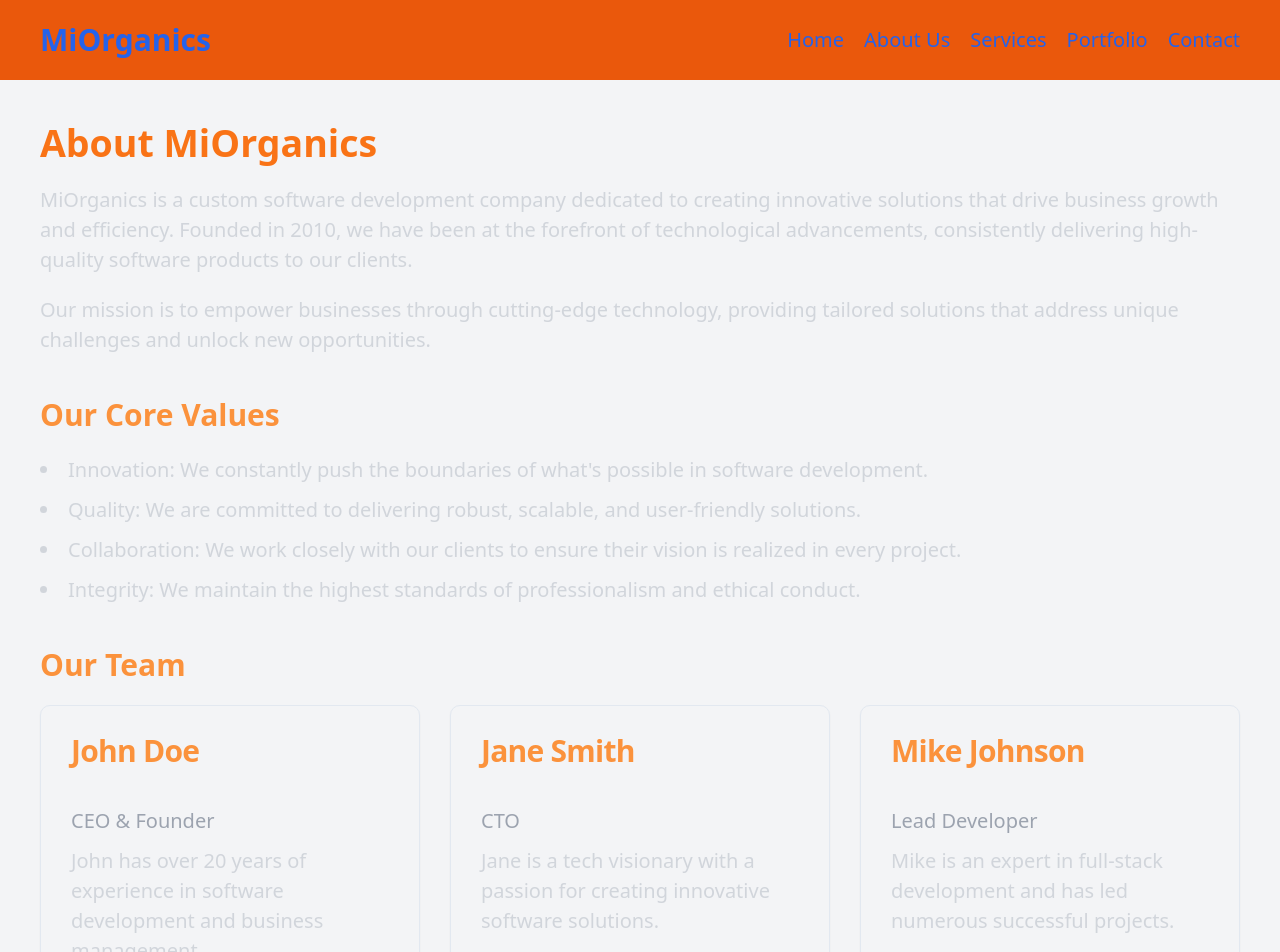
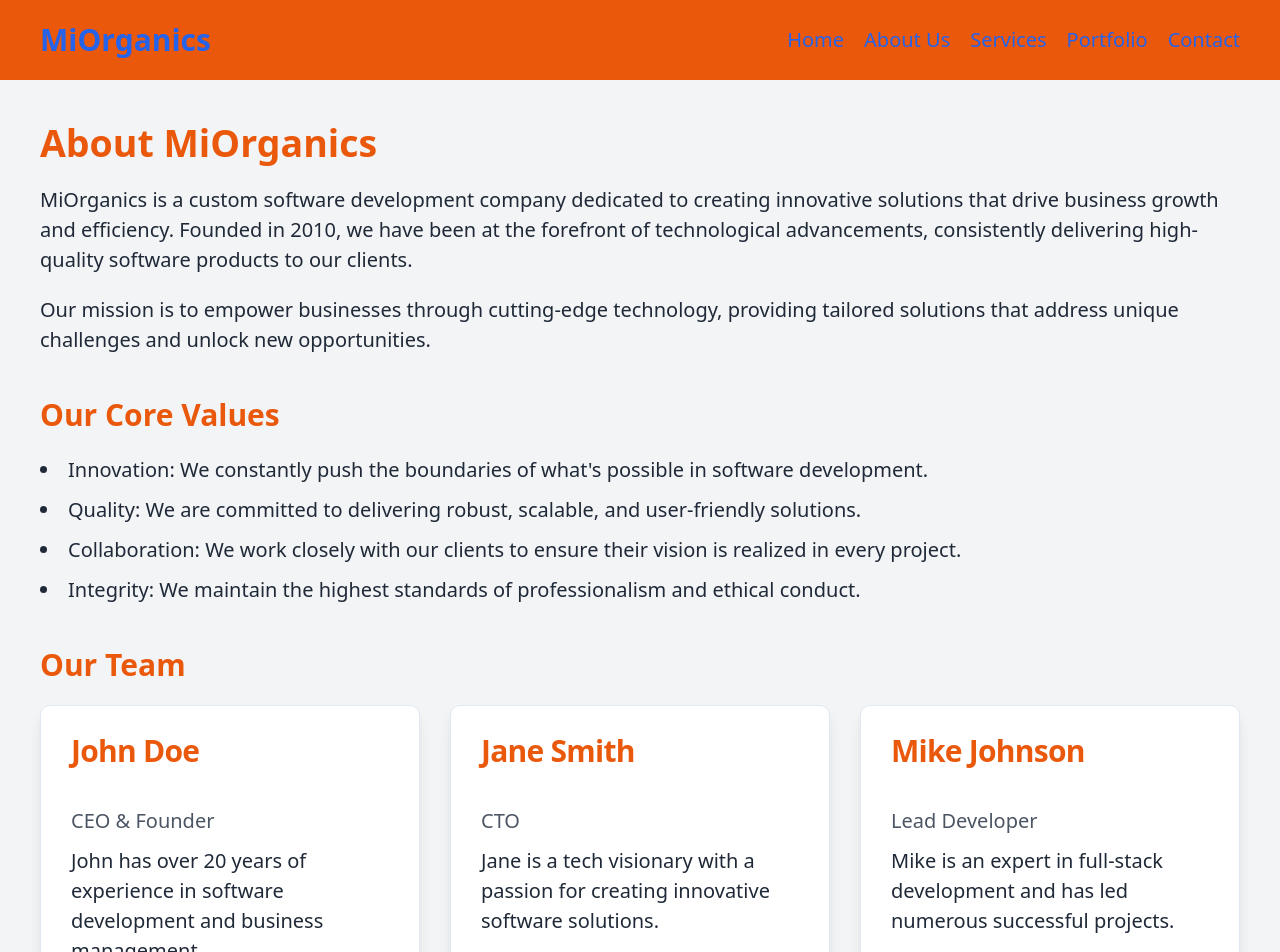
Before and after one commit to vtnt9/miorganics, a React (Vite) app: page /about in a window 1280 px wide. Shown: the top 952 px of the page. Built offline with nearby package versions, Linux system fonts and the light colour scheme.

Commit message:
Improve text readability in About
Adjusted text colors in the About section of MiOrganics to enhance readability and visual appeal.
[skip gpt_engineer]

```diff
--- a/src/pages/About.jsx
+++ b/src/pages/About.jsx
@@ -11,14 +11,14 @@ const About = () => {
   return (
     <div className="space-y-8">
       <section>
-        <h1 className="text-3xl font-bold mb-4 text-orange-500">About MiOrganics</h1>
-        <p className="mb-4 text-gray-300">MiOrganics is a custom software development company dedicated to creating innovative solutions that drive business growth and efficiency. Founded in 2010, we have been at the forefront of technological advancements, consistently delivering high-quality software products to our clients.</p>
-        <p className="mb-4 text-gray-300">Our mission is to empower businesses through cutting-edge technology, providing tailored solutions that address unique challenges and unlock new opportunities.</p>
+        <h1 className="text-3xl font-bold mb-4 text-orange-600">About MiOrganics</h1>
+        <p className="mb-4 text-gray-800">MiOrganics is a custom software development company dedicated to creating innovative solutions that drive business growth and efficiency. Founded in 2010, we have been at the forefront of technological advancements, consistently delivering high-quality software products to our clients.</p>
+        <p className="mb-4 text-gray-800">Our mission is to empower businesses through cutting-edge technology, providing tailored solutions that address unique challenges and unlock new opportunities.</p>
       </section>
 
       <section>
-        <h2 className="text-2xl font-bold mb-4 text-orange-400">Our Core Values</h2>
-        <ul className="list-disc list-inside space-y-2 text-gray-300">
+        <h2 className="text-2xl font-bold mb-4 text-orange-600">Our Core Values</h2>
+        <ul className="list-disc list-inside space-y-2 text-gray-800">
           <li>Innovation: We constantly push the boundaries of what's possible in software development.</li>
           <li>Quality: We are committed to delivering robust, scalable, and user-friendly solutions.</li>
           <li>Collaboration: We work closely with our clients to ensure their vision is realized in every project.</li>
@@ -27,16 +27,16 @@ const About = () => {
       </section>
 
       <section>
-        <h2 className="text-2xl font-bold mb-4 text-orange-400">Our Team</h2>
+        <h2 className="text-2xl font-bold mb-4 text-orange-600">Our Team</h2>
         <div className="grid grid-cols-1 md:grid-cols-3 gap-6">
           {teamMembers.map((member, index) => (
-            <Card key={index} className="bg-dark-800 text-white">
+            <Card key={index} className="bg-white shadow-lg">
               <CardHeader>
-                <CardTitle className="text-orange-400">{member.name}</CardTitle>
+                <CardTitle className="text-orange-600">{member.name}</CardTitle>
               </CardHeader>
               <CardContent>
-                <p className="text-gray-400 mb-2">{member.role}</p>
-                <p className="text-gray-300">{member.bio}</p>
+                <p className="text-gray-600 mb-2">{member.role}</p>
+                <p className="text-gray-800">{member.bio}</p>
               </CardContent>
             </Card>
           ))}
```
